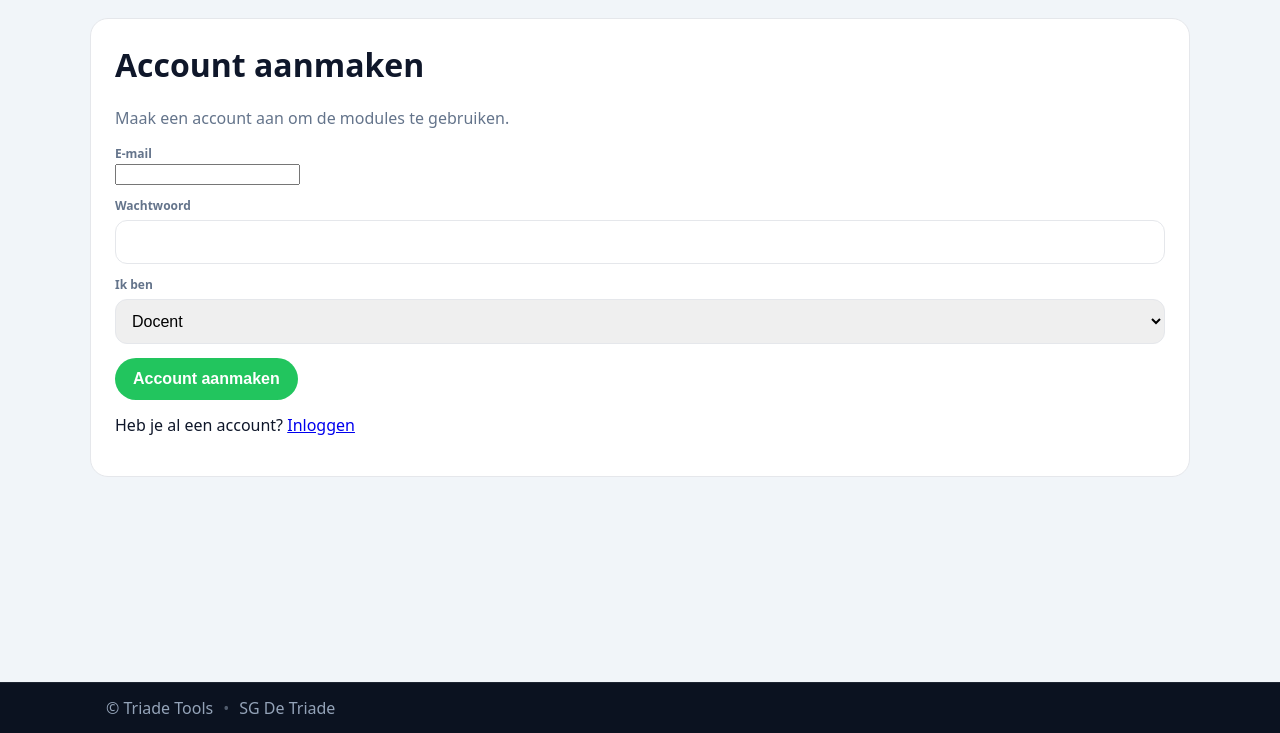
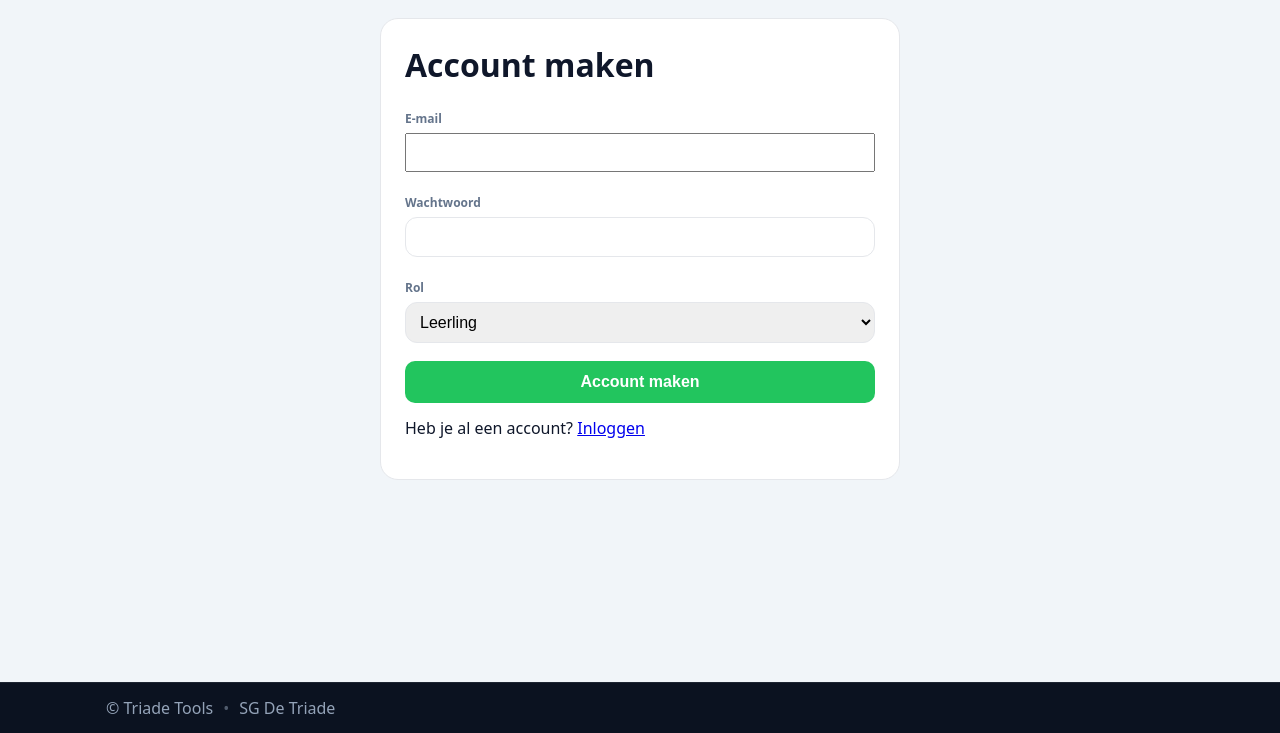
Before and after one commit to tnieuweboer-prog/mediawize, a Flask app: page /signup in a window 1280 px wide. Shown: the part 73-806 px from the top of the page. Run offline with Flask 3, Linux system fonts and the light colour scheme.

Commit message:
Update signup.html 10

```diff
--- a/templates/auth/signup.html
+++ b/templates/auth/signup.html
@@ -1,31 +1,49 @@
 {% extends "public_base.html" %}
 {% block content %}
-<div class="card">
-  <h1>Account aanmaken</h1>
-  <p class="lead">Maak een account aan om de modules te gebruiken.</p>
 
-  {% if error %}
-    <p style="color:#b91c1c;font-weight:700">{{ error }}</p>
-  {% endif %}
+<div class="card" style="max-width:520px; margin:0 auto;">
+  <h1 style="margin:0 0 10px 0;">Account maken</h1>
 
-  <form method="POST" class="form">
-    <label>E-mail</label>
-    <input type="email" name="email" required>
+  {% with messages = get_flashed_messages(with_categories=true) %}
+    {% if messages %}
+      <div style="display:grid; gap:8px; margin:12px 0;">
+        {% for cat, msg in messages %}
+          <div class="section" style="border-left:6px solid #22c55e;">
+            <strong>{{ msg }}</strong>
+          </div>
+        {% endfor %}
+      </div>
+    {% endif %}
+  {% endwith %}
 
-    <label>Wachtwoord</label>
-    <input type="password" name="password" required minlength="8">
+  <form method="post" action="{{ url_for('auth.signup_post') }}" style="display:grid; gap:10px; margin-top:12px;">
+    <label>
+      E-mail
+      <input name="email" type="email" required style="width:100%; padding:10px; margin-top:6px;">
+    </label>
 
-    <label>Ik ben</label>
-    <select name="role">
-      <option value="docent" selected>Docent</option>
-      <option value="leerling">Leerling</option>
-    </select>
+    <label>
+      Wachtwoord
+      <input name="password" type="password" required minlength="6" style="width:100%; padding:10px; margin-top:6px;">
+    </label>
 
-    <button type="submit">Account aanmaken</button>
+    <label>
+      Rol
+      <select name="role" style="width:100%; padding:10px; margin-top:6px;">
+        <option value="leerling" selected>Leerling</option>
+        <option value="docent">Docent</option>
+      </select>
+    </label>
+
+    <button type="submit" style="margin-top:8px; background:#22c55e; color:white; border:0; padding:12px 16px; border-radius:10px; font-weight:800;">
+      Account maken
+    </button>
   </form>
 
   <p style="margin-top:14px;">
-    Heb je al een account? <a href="/login">Inloggen</a>
+    Heb je al een account?
+    <a href="{{ url_for('auth.login') }}">Inloggen</a>
   </p>
 </div>
+
 {% endblock %}
```
